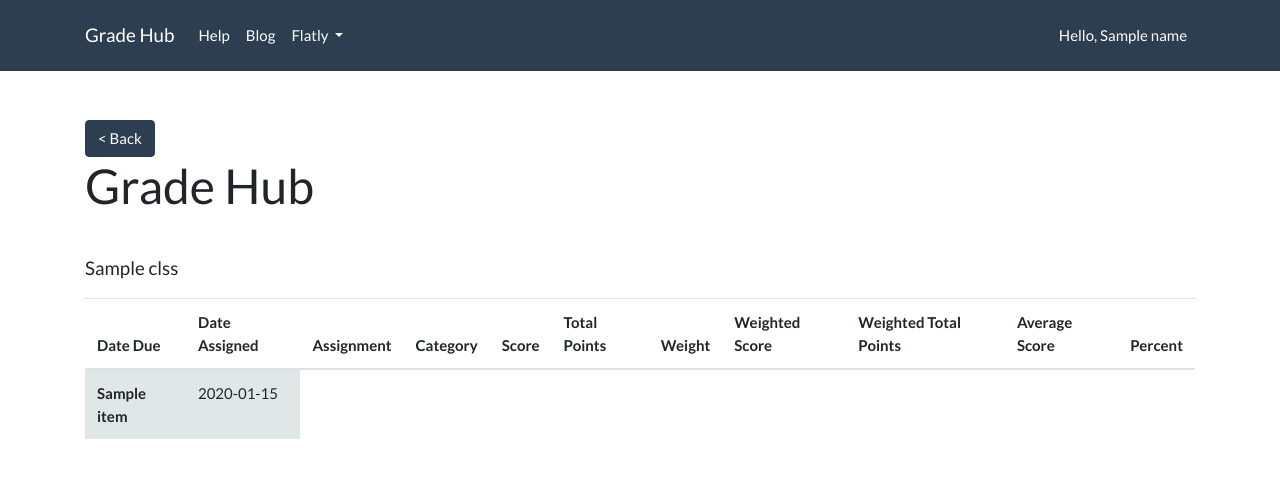
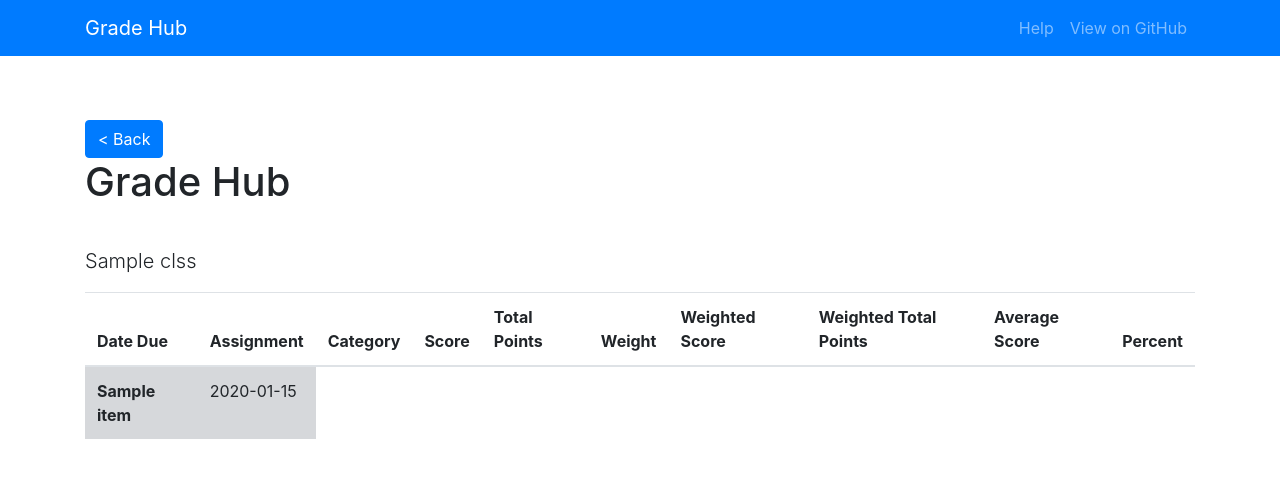
Before and after one commit to ryanthomp/GradeHub, a Flask app: template templates/class.html in a window 1280 px wide. Shown: the top 478 px of the page. Run offline with Flask 2, Linux system fonts and the light colour scheme; the template is opened without the code that fills it: most values are stand-ins (such as "Sample title", 1, 10 or a date in 2020); some libraries are stand-ins or nearby versions.

Commit message:
reformat and navbar changes

```diff
--- a/templates/class.html
+++ b/templates/class.html
@@ -6,42 +6,26 @@
     <meta name="viewport" content="width=device-width, initial-scale=1">
     <meta http-equiv="X-UA-Compatible" content="IE=edge">
     <title>Grade Hub</title>
-    <link rel="stylesheet" href="../static/css/bootstrap.min.css" media="screen">
+    <link rel="stylesheet" href="../static/css/bootstrap.css" media="screen">
     <link rel="stylesheet" href="../static/css/custom.min.css">
 </head>
 <body style>
 <div class="navbar navbar-expand-lg fixed-top navbar-dark bg-primary" style="">
     <div class="container">
         <a href="../" class="navbar-brand">Grade Hub</a>
-          <button class="navbar-toggler" type="button" data-toggle="collapse" data-target="#navbarResponsive" aria-controls="navbarResponsive" aria-expanded="false" aria-label="Toggle navigation" style="">
+        <button class="navbar-toggler" type="button" data-toggle="collapse" data-target="#navbarResponsive"
+                aria-controls="navbarResponsive" aria-expanded="false" aria-label="Toggle navigation" style="">
             <span class="navbar-toggler-icon"></span>
         </button>
         <div class="collapse navbar-collapse" id="navbarResponsive">
             <ul class="navbar-nav">
-            <li class="nav-item dropdown">
-            </li>
+            </ul>
+            <ul class="nav navbar-nav ml-auto">
                 <li class="nav-item">
                     <a class="nav-link" href="../help/">Help</a>
                 </li>
                 <li class="nav-item">
-              <a class="nav-link" href="http://blog.bootswatch.com">Blog</a>
-            </li>
-            <li class="nav-item dropdown">
-              <a class="nav-link dropdown-toggle" data-toggle="dropdown" href="#" id="download">Flatly <span class="caret"></span></a>
-              <div class="dropdown-menu" aria-labelledby="download">
-                <a class="dropdown-item" href="https://jsfiddle.net/bootswatch/jmg3gykg/">Open in JSFiddle</a>
-                <div class="dropdown-divider"></div>
-                <a class="dropdown-item" href="../static/css/bootstrap.min.css">bootstrap.min.css</a>
-                <a class="dropdown-item" href="../static/css/bootstrap.css">bootstrap.css</a>
-                <div class="dropdown-divider"></div>
-                <a class="dropdown-item" href="../static/css/_variables.scss">_variables.scss</a>
-                <a class="dropdown-item" href="../static/css/_bootswatch.scss">_bootswatch.scss</a>
-              </div>
-            </li>
-          </ul>
-            <ul class="nav navbar-nav ml-auto">
-                <li class="nav-item">
-                    <a class="nav-link" href="http://localhost.com:5000" target="_blank">Hello, {{ name }} </a>
+                    <a class="nav-link" href="https://github.com/ryanthomp/GradeHub" target="_blank">View on GitHub</a>
                 </li>
             </ul>
         </div>
@@ -49,7 +33,7 @@
 </div>
 <div class="container">
     <form action="../dashboard">
-        <input type="button" class="btn btn-primary" value="< Back" />
+        <input type="button" class="btn btn-primary" value="< Back"/>
     </form>
     <div class="page-header">
         <h1 id="GradeHub" style="padding-bottom: 32px;"> Grade Hub </h1>
@@ -58,8 +42,8 @@
     <table class="table table-hover">
         <thead>
         <tr>
+            <th scope="col" style="display:none;">No U</th>
             <th scope="col">Date Due</th>
-          <th scope="col">Date Assigned</th>
             <th scope="col">Assignment</th>
             <th scope="col">Category</th>
             <th scope="col">Score</th>
@@ -76,11 +60,7 @@
         <tr class="table-secondary">
             <th scope="row">{{item[1]}}</th>
             {% for date in item %}
-            {% if date==item[1] %}
-                {{pass}}
-            {% else %}
             <td>{{date}}</td>
-            {% endif %}
             {%endfor%}
         </tr>
         {%endfor%}
```
Lines whose indentation alone changed are shown as unchanged.
